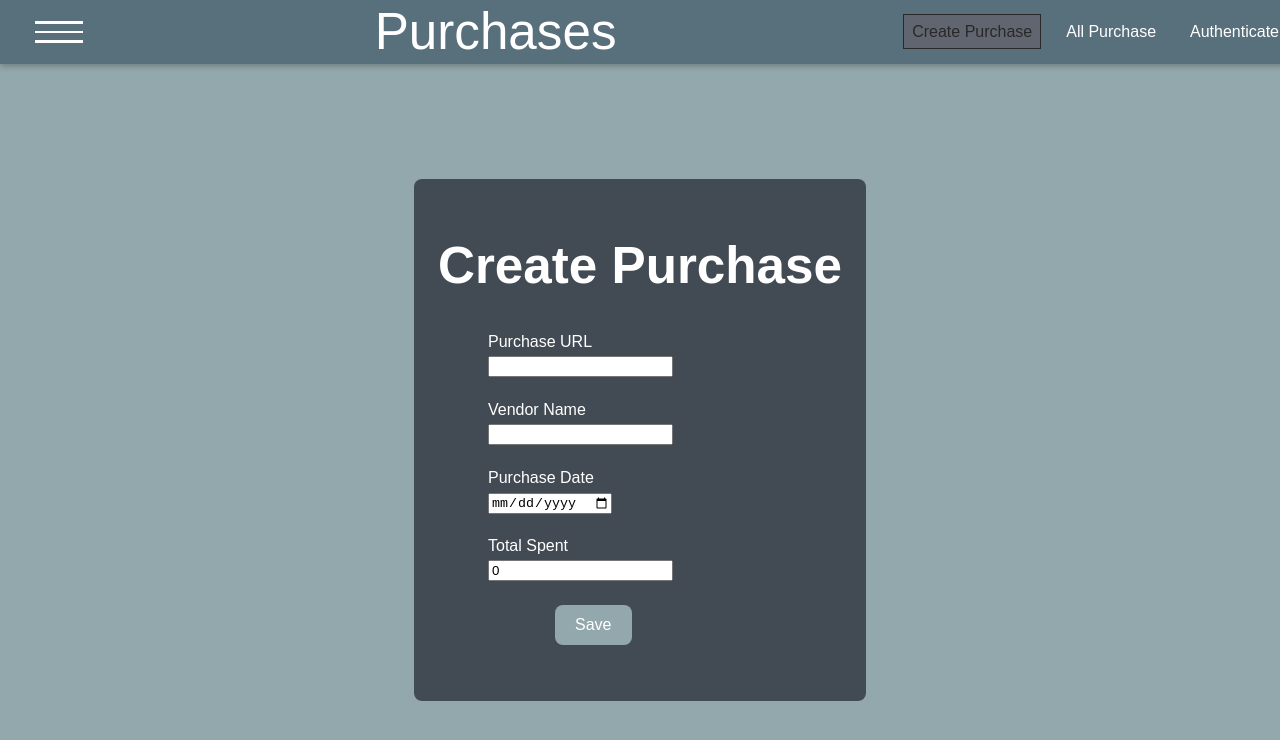
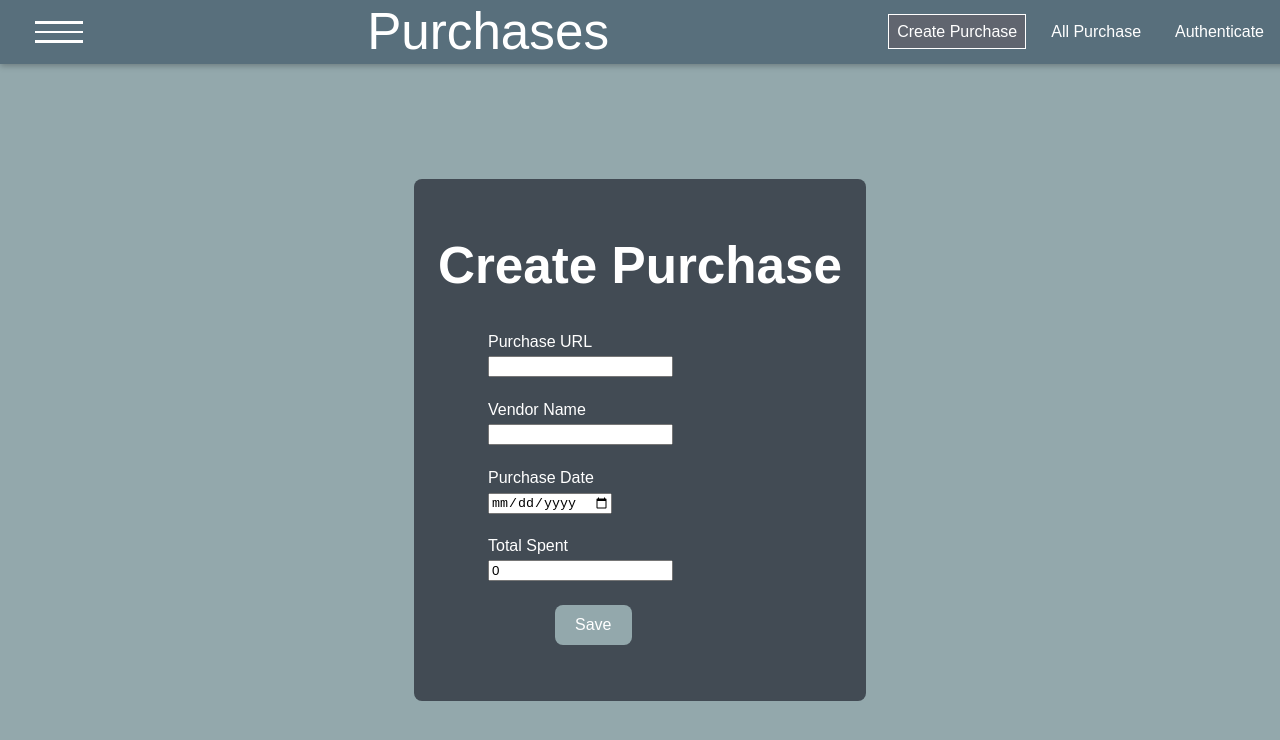
Before and after one commit to hiramfernandes/react-purchases, a React (Vite) app: page / in a window 1280 px wide. Shown: the top 740 px of the page. Built offline with nearby package versions, Linux system fonts and the light colour scheme.

Commit message:
NavLinks styling update

```diff
--- a/src/shared/Navigation/MainNavigation.css
+++ b/src/shared/Navigation/MainNavigation.css
@@ -29,6 +29,7 @@
 
 .main-navigation__header-nav {
     display: none;
+    padding-right: 15px;
 }
 
 .main-navigation__drawer-nav {
--- a/src/shared/Navigation/NavLinks.css
+++ b/src/shared/Navigation/NavLinks.css
@@ -25,13 +25,13 @@
   .nav-links a:active,
   .nav-links a.active {
     background: #60656F;
-    border-color: #292929;
-    color: #292929;
+    border-color: white;
+    color: white;
   }
 
   .nav-links button {
     cursor: pointer;
-    border: 1px solid #292929;
+    border: 1px solid white;
     color: #292929;
     background: transparent;
     padding: 0.5rem;
```
